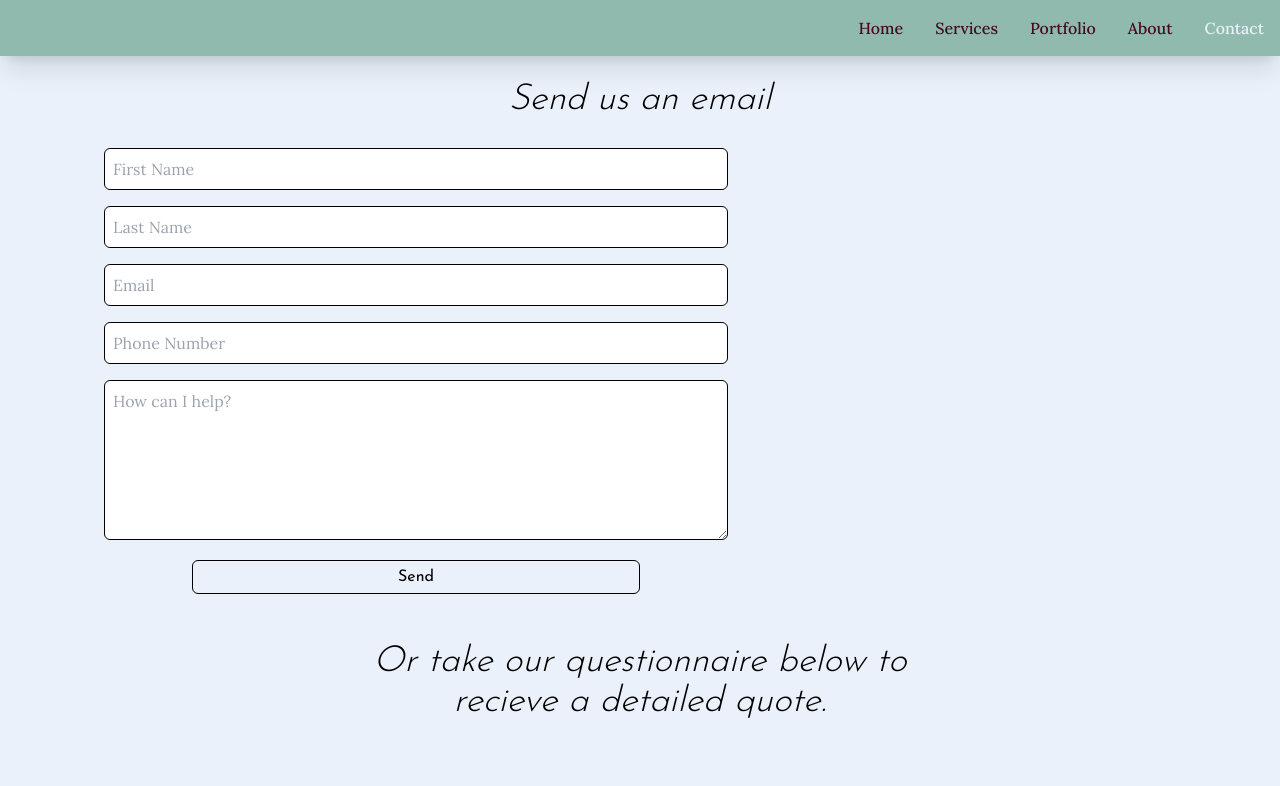
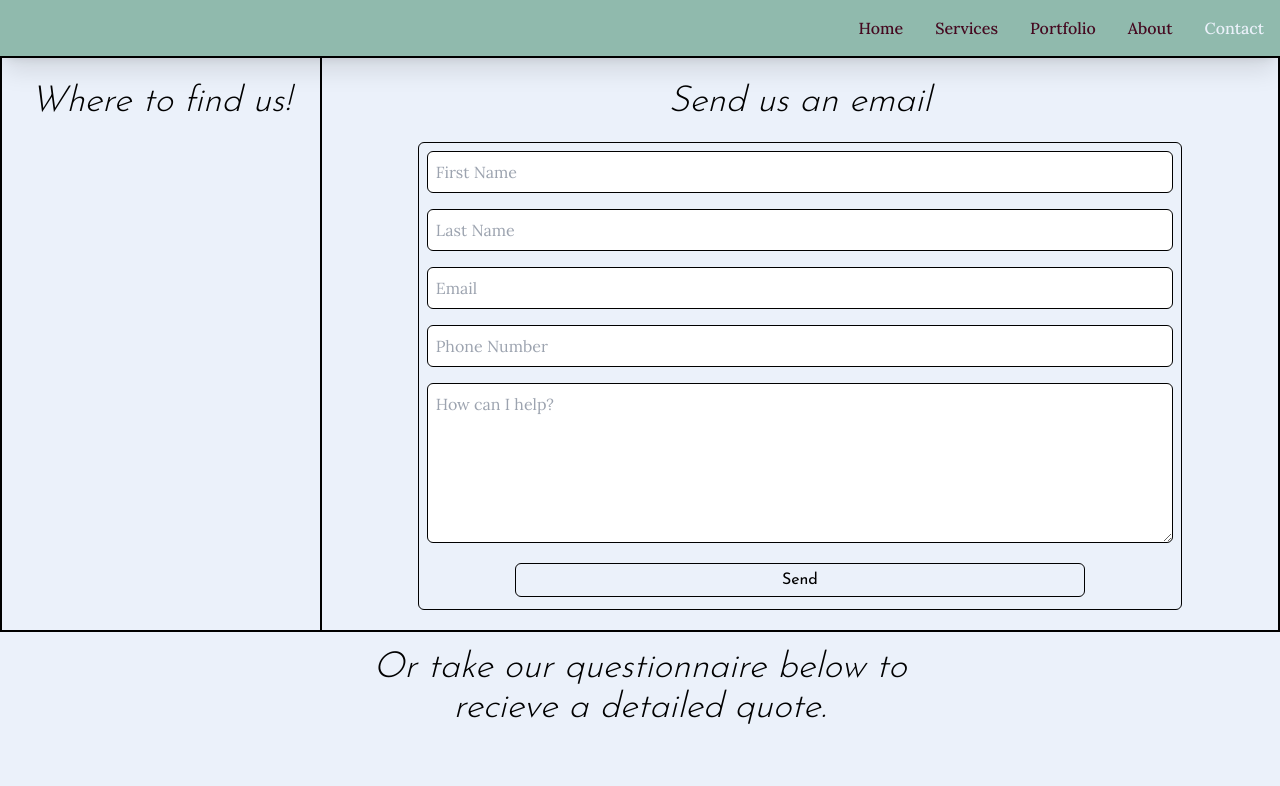
Before and after one commit to abanderson3/LKCreative-Website, a Next.js app in the folder lkcreative-website/: page /contact in a window 1280 px wide. Shown: the top 786 px of the page. Built offline with nearby package versions, Linux system fonts and the light colour scheme.

Commit message:
Contact: survey and contact page formatting and cont work

```diff
--- a/lkcreative-website/app/contact/page.tsx
+++ b/lkcreative-website/app/contact/page.tsx
@@ -8,9 +8,16 @@ export default function Contact({}) {
 
   return (
     <main className="flex flex-col">
-      <div className="">
-        <EmailForm/>
-      </div>
+        <div className="flex flex-col md:flex-row border border-black">
+          <div className="flex flex-col border border-black md:w-1/3">
+            <div className="text-center font-josefine font-light italic text-4xl mt-6">
+            Where to find us!
+            </div>
+          </div>
+          <EmailForm/>
+
+        </div>
+
       <div className="font-josefine font-light text-4xl italic text-center my-4 px-3 md:max-w-2xl place-self-center">
         Or take our questionnaire below to recieve a detailed quote.
       </div>
--- a/lkcreative-website/app/lib/components/EmailForm.tsx
+++ b/lkcreative-website/app/lib/components/EmailForm.tsx
@@ -25,13 +25,13 @@ const EmailForm = () => {
   const inputStyling = 'border border-black m-2 rounded-md p-2'
 
   return (
-  <div className="">
+  <div className="border border-black w-full">
     <div className="text-center font-josefine text-4xl mt-6 italic font-light">
       Send us an email
     </div>
     <form
       onSubmit={onSubmit}
-      className="flex flex-col justify-center m-5 rounded-md md:w-1/2 md:max-w-3xl md:ml-24"
+      className="border border-black flex flex-col m-5 rounded-md md:mx-24 "
     >
       <div className="flex flex-col justify-center">
         <input
```
